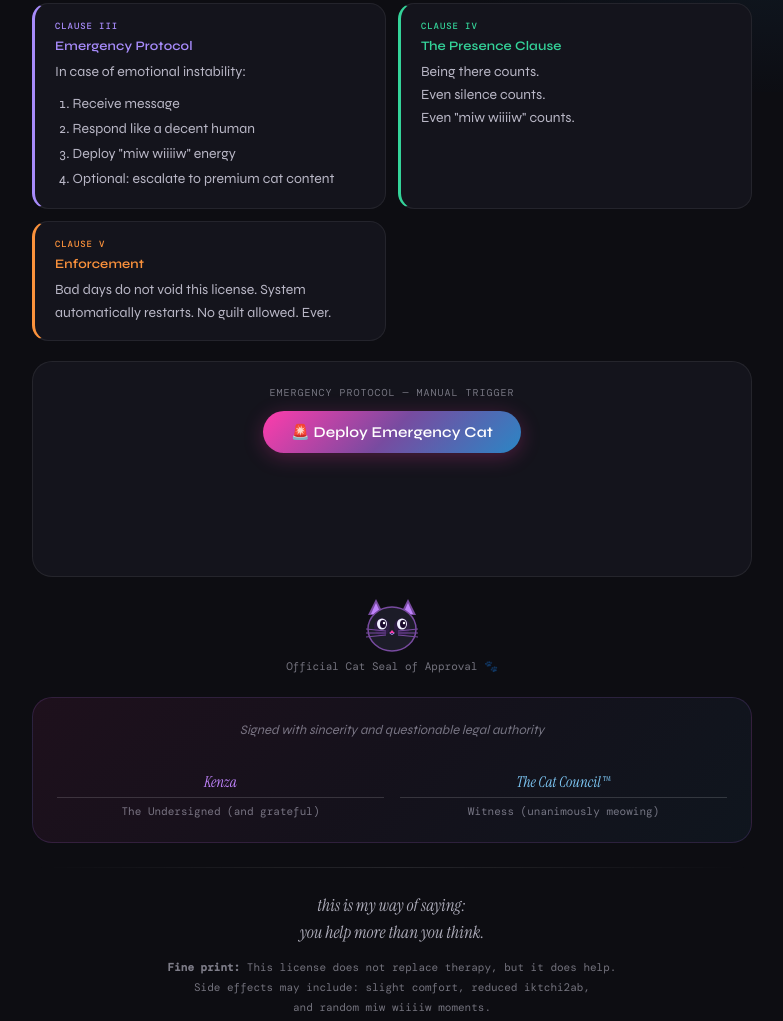
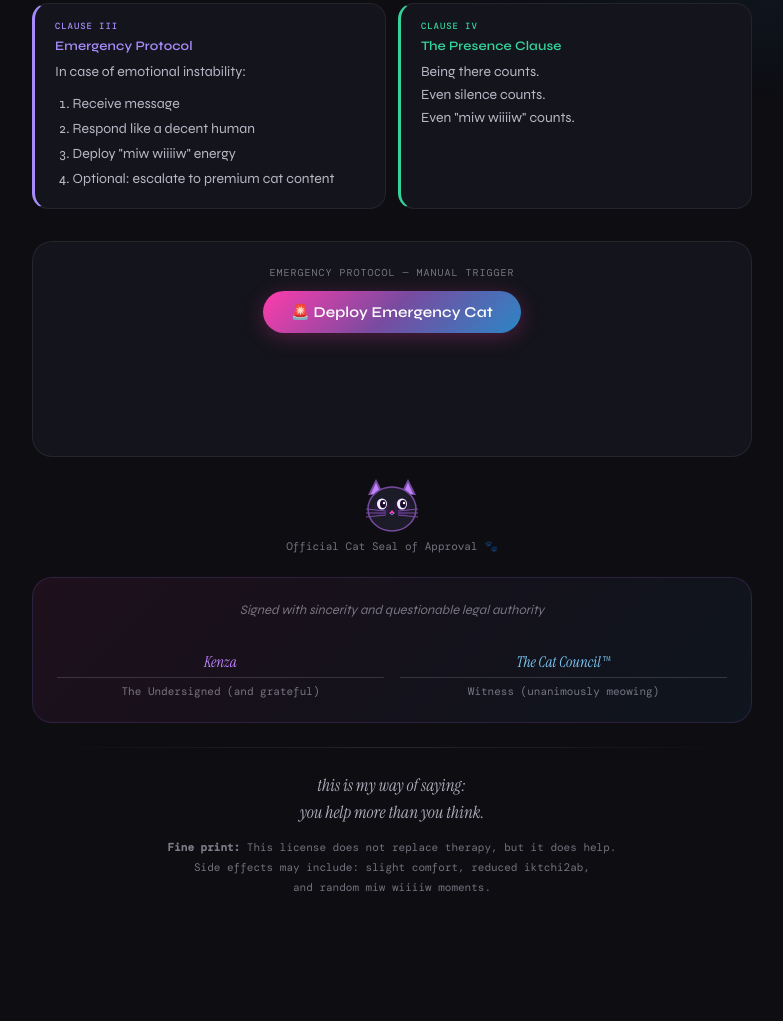
Before and after one commit to kennyxydev/Emmotional-support-license, a plain HTML site: page index.html in a window 1280 px wide. Shown: the part 708-1729 px from the top of the page, without its empty margins (248-1031 px from the left). After the commit the page ends 1669 px from the top, so only its background shows below. Drawn offline with nearby package versions, Linux system fonts and the light colour scheme.

Commit message:
removed a clause cause it doesnt make sens

```diff
--- a/index.html
+++ b/index.html
@@ -636,15 +636,6 @@
             Even "miw wiiiiw" counts.
           </p>
         </div>
-
-        <div class="clause c5">
-          <div class="clause-label">Clause V</div>
-          <div class="clause-title">Enforcement</div>
-          <p>
-            Bad days do not void this license. System automatically restarts. No
-            guilt allowed. Ever.
-          </p>
-        </div>
       </div>
 
       <!-- INTERACTIVE -->
```
